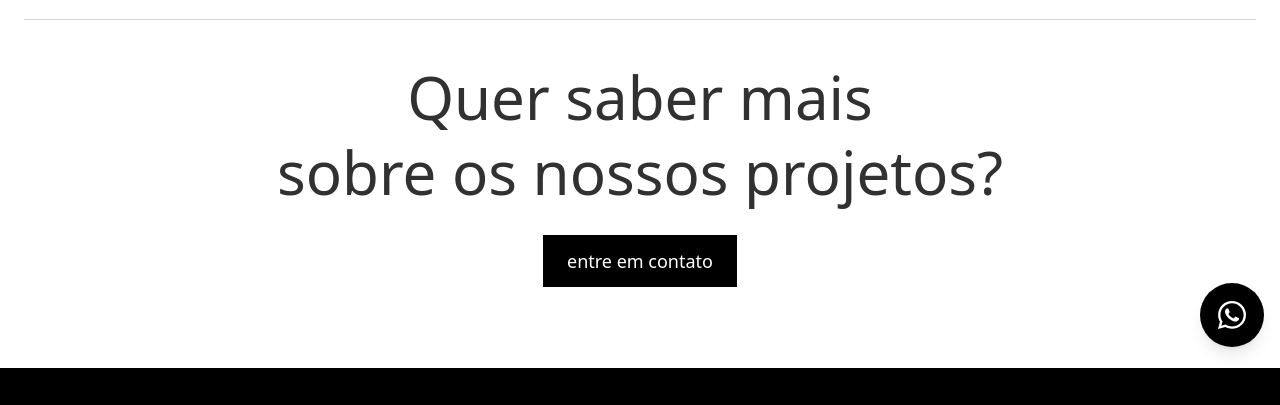
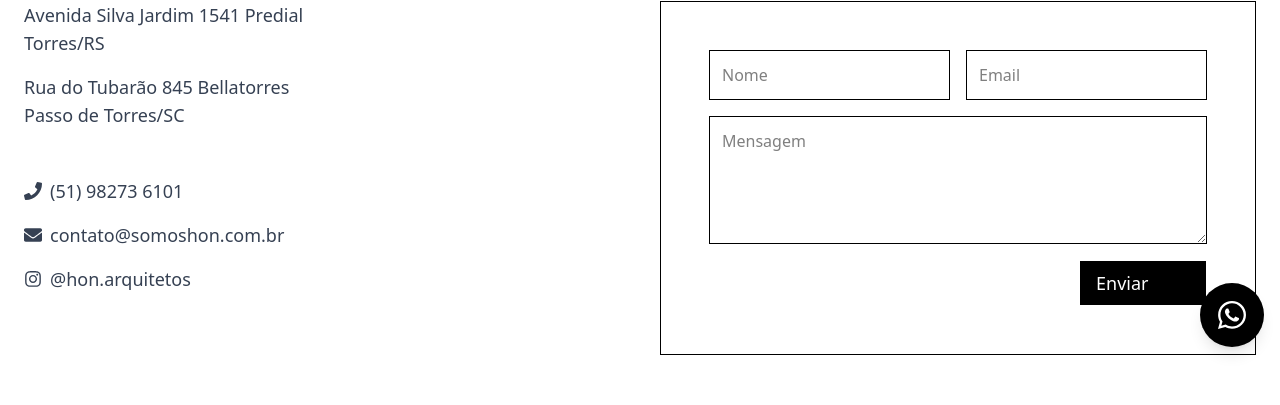
Before and after one commit to Adagen-Web/hon-arquitetura-construtora, a React (Vite) app: page /contato in a window 1280 px wide. Shown: the part 437-842 px from the top of the page. Built offline with nearby package versions, Linux system fonts and the light colour scheme.

Commit message:
componentes e ajustes gerais

```diff
--- a/src/App.jsx
+++ b/src/App.jsx
@@ -1,21 +1,36 @@
-import { BrowserRouter as Router, Routes, Route } from "react-router-dom";
+import { BrowserRouter as Router, Routes, Route, useLocation } from "react-router-dom";
 import Nav from "./components/Nav";
 import Header from "./components/Header";
 import Footer from "./components/Footer";
 import ContactSection from "./components/ContactSection";
 import WhatsAppButton from "./components/WhatsAppButton";
+import ContactPage from "./pages/ContactPage";
+import MapSection from "./components/MapSection";
+
+function Layout() {
+  const location = useLocation(); // Obtém a rota atual
+
+  return (
+    <>
+      <Nav />
+      {location.pathname === "/" && <Header />}
+
+      <Routes>
+        <Route path="/" element={<h1 className="text-center mt-10">Portfolio aqui</h1>} />
+        <Route path="/contato" element={<ContactPage />} />
+      </Routes>
+      {location.pathname === "/" && <ContactSection />}
+      {location.pathname === "/contato" && <MapSection />}
+      <Footer />
+      <WhatsAppButton />
+    </>
+  );
+}
 
 function App() {
   return (
     <Router>
-      <Nav />
-      <Header />
-      <Routes>
-        <Route path="/" element={<h1 className="text-center mt-10">Portfolio aqui</h1>} />
-      </Routes>
-      <ContactSection />
-      <Footer />
-      <WhatsAppButton />
+      <Layout />
     </Router>
   );
 }
--- /dev/null
+++ b/src/components/ContactForm.jsx
@@ -0,0 +1,34 @@
+import Button from "./Button";
+
+const ContactForm = () => {
+  return (
+    <div className="border border-[#000000] p-12 w-full">
+      <form className="flex flex-col space-y-4">
+        <div className="flex flex-col sm:flex-row sm:space-x-4 space-y-4 sm:space-y-0">
+          <input
+            type="text"
+            placeholder="Nome"
+            className="border border-[#000000] p-3 w-full sm:w-1/2"
+          />
+          <input
+            type="email"
+            placeholder="Email"
+            className="border border-[#000000] p-3 w-full sm:w-1/2"
+          />
+        </div>
+
+        <textarea
+          placeholder="Mensagem"
+          className="border border-[#000000] p-3 h-32 w-full"
+        />
+
+        <Button
+          text="Enviar"
+          className="bg-black text-white text-center w-full sm:w-32 self-end hover:bg-gray-800"
+        />
+      </form>
+    </div>
+  );
+};
+
+export default ContactForm;
--- /dev/null
+++ b/src/components/ContactInfo.jsx
@@ -0,0 +1,27 @@
+import { FaPhone, FaEnvelope, FaInstagram } from "react-icons/fa";
+
+const ContactInfo = () => {
+  return (
+    <div className="flex flex-col space-y-4 text-lg font-extralight text-gray-700">
+      <p>Avenida Silva Jardim 1541 Predial <br /> Torres/RS</p>
+      <p>Rua do Tubarão 845 Bellatorres <br /> Passo de Torres/SC</p>
+
+      <div className="flex items-center space-x-2 mt-8">
+        <FaPhone />
+        <p>(51) 98273 6101</p>
+      </div>
+
+      <div className="flex items-center space-x-2">
+        <FaEnvelope />
+        <p>contato@somoshon.com.br</p>
+      </div>
+
+      <div className="flex items-center space-x-2">
+        <FaInstagram />
+        <p>@hon.arquitetos</p>
+      </div>
+    </div>
+  );
+};
+
+export default ContactInfo;
--- /dev/null
+++ b/src/components/MapSection.jsx
@@ -0,0 +1,24 @@
+import { useEffect, useState } from "react";
+
+const MapSection = () => {
+  const [isVisible, setIsVisible] = useState(false);
+
+  useEffect(() => {
+    setTimeout(() => setIsVisible(true), 300); // Aplica fade-in após 300ms
+  }, []);
+
+  return (
+    <section className={`relative w-full h-[400px] sm:h-[500px] transition-opacity duration-1000 ${isVisible ? "opacity-100" : "opacity-0"}`}>
+      {/* Google Maps Embed */}
+      <iframe
+        className="w-full h-full border-0"
+        src="https://www.google.com/maps/embed?pb=!1m18!1m12!1m3!1d3491.6459821239377!2d-49.72482128459529!3d-29.336125382151867!2m3!1f0!2f0!3f0!3m2!1i1024!2i768!4f13.1!3m3!1m2!1s0x950132c7e462d30b%3A0xd3b3d3d3d3d3d3d!2sAvenida%20Silva%20Jardim%201541%2C%20Predial%2C%20Torres%20-%20RS%2C%2095500-000!5e0!3m2!1sen!2sbr!4v1618979937508!5m2!1sen!2sbr"
+        allowFullScreen=""
+        loading="lazy"
+        referrerPolicy="no-referrer-when-downgrade"
+      ></iframe>
+    </section>
+  );
+};
+
+export default MapSection;
--- /dev/null
+++ b/src/pages/ContactPage.jsx
@@ -0,0 +1,30 @@
+import ContactInfo from "../components/ContactInfo";
+import ContactForm from "../components/ContactForm";
+
+const ContactPage = () => {
+  return (
+    <section className="container mx-auto py-16 px-6">
+      {/* Texto principal no topo */}
+      <div className="mb-10">
+        <h2 className="text-7xl md:text-7xl sm:text-4xl font-yantramanav font-extralight text-primary leading-[1.1] text-left">
+          Fale com a HON <br /> e transforme ideias <br /> em projetos reais.
+        </h2>
+      </div>
+
+      {/* Seção com informações de contato e formulário */}
+      <div className="flex flex-col sm:flex-row items-start justify-between space-y-10 sm:space-y-0 sm:space-x-10">
+        {/* Infos de Contato */}
+        <div className="w-full sm:w-1/2">
+          <ContactInfo />
+        </div>
+
+        {/* Formulário */}
+        <div className="w-full sm:w-1/2">
+          <ContactForm />
+        </div>
+      </div>
+    </section>
+  );
+};
+
+export default ContactPage;
```
